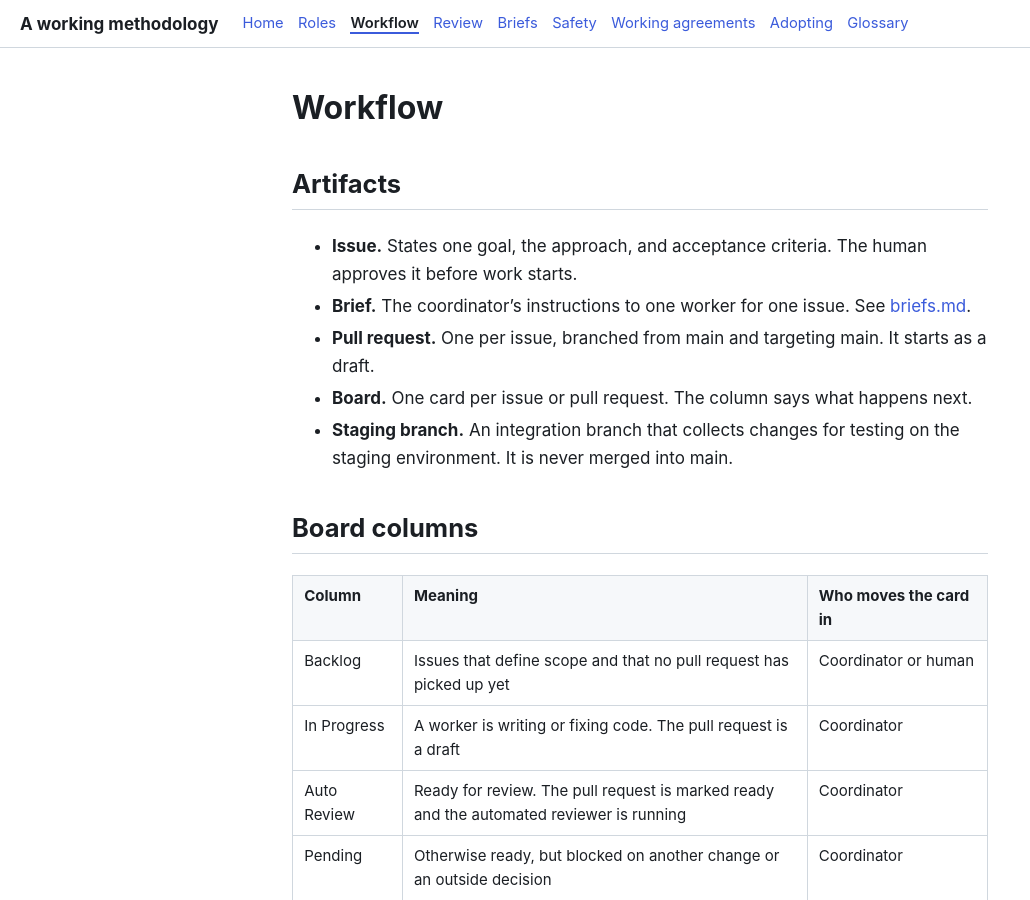
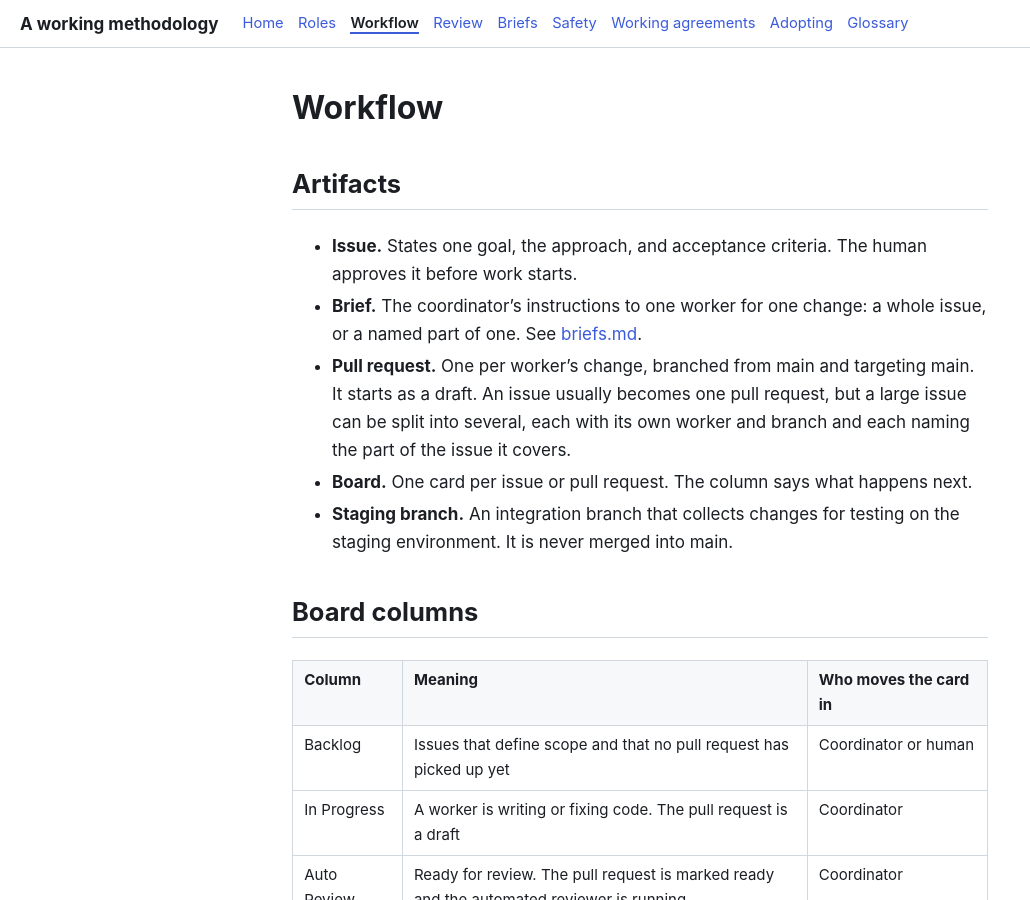
Before and after one commit to tangentcode/methodology, a Jekyll site: the page built from workflow.md, in a window 1280 px wide and 900 px high. Shown: the whole window, without its empty margins (0-1030 px from the left). Built offline with Jekyll 4.4.1, drawn with Linux system fonts in a browser that asks for light colours; our own code applies the rules of GitHub Pages for plain Markdown files; some of the changed text lies outside the part shown.

Commit message:
Board: issue cards stay in Backlog until the draft PR exists; one PR per worker change, issues may split

````diff
--- a/workflow.md
+++ b/workflow.md
@@ -3,8 +3,8 @@
 ## Artifacts
 
 - **Issue.** States one goal, the approach, and acceptance criteria. The human approves it before work starts.
-- **Brief.** The coordinator's instructions to one worker for one issue. See [briefs.md](briefs.md).
-- **Pull request.** One per issue, branched from main and targeting main. It starts as a draft.
+- **Brief.** The coordinator's instructions to one worker for one change: a whole issue, or a named part of one. See [briefs.md](briefs.md).
+- **Pull request.** One per worker's change, branched from main and targeting main. It starts as a draft. An issue usually becomes one pull request, but a large issue can be split into several, each with its own worker and branch and each naming the part of the issue it covers.
 - **Board.** One card per issue or pull request. The column says what happens next.
 - **Staging branch.** An integration branch that collects changes for testing on the staging environment. It is never merged into main.
 
@@ -25,7 +25,7 @@
 
 ```mermaid
 flowchart LR
-    B[Backlog] --> IP[In Progress]
+    B[Backlog] -->|draft pull request opened, issue card removed| IP[In Progress]
     IP -->|coordinator pre-check passes| AR[Auto Review]
     AR -->|P1 or P2 finding| IP
     AR -->|blocked on another change| P[Pending]
@@ -39,8 +39,8 @@
 ## The loop
 
 1. The human approves an issue.
-2. The coordinator writes a brief and starts a worker. The card moves to In Progress.
-3. The worker cuts a branch from main, opens a draft pull request early, and pushes code with tests.
+2. The coordinator writes a brief and starts a worker. The issue card stays in Backlog.
+3. The worker cuts a branch from main, opens a draft pull request early, and pushes code with tests. Once the draft pull request exists, the coordinator removes the issue card and puts the pull request card in In Progress.
 4. The coordinator runs its pre-review check (see [review.md](review.md)).
 5. The coordinator marks the pull request ready, moves the card to Auto Review, and requests an automated review.
 6. For each P1 or P2 finding, the coordinator converts the pull request to a draft, moves the card to In Progress, and relays the finding to the worker with the root-cause rule. The worker fixes and pushes. The coordinator verifies the fix, resolves the thread, and returns to step 5.
````
Also changed, not shown: adopting.md (+2 -2 lines), briefs.md (+1 -1 lines), glossary.md (+1 -1 lines), working-agreements.md (+1 -1 lines).
